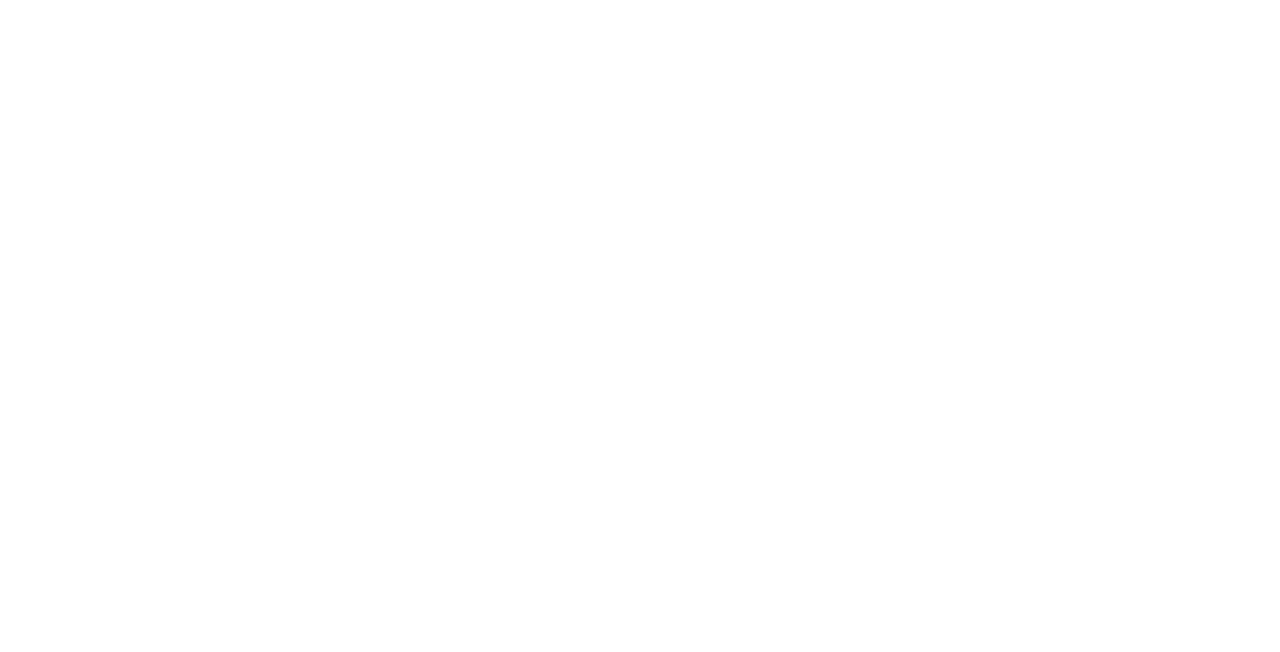
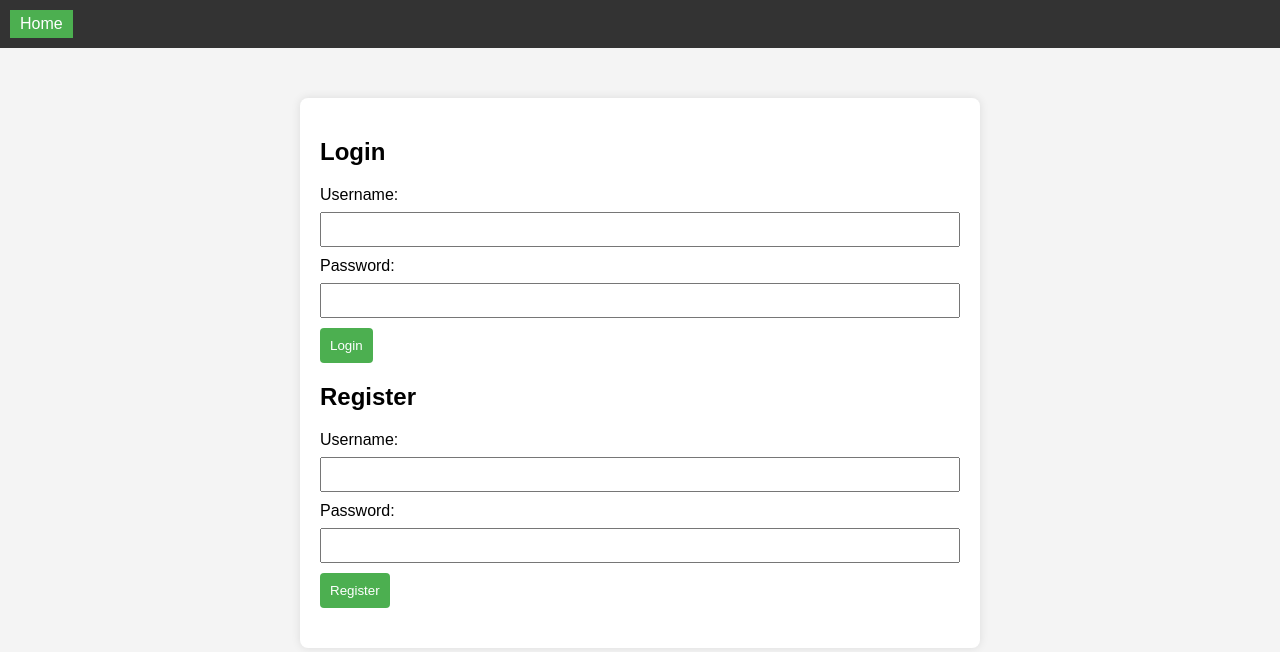
Before and after one commit to xaoccc/Daycare-Network, a Django app: page / in a window 1280 px wide. Before the commit the part shown is empty. Shown: the top 652 px of the page. Run offline with Django 4.2, Linux system fonts and the light colour scheme.

Commit message:
basic login/register template

```diff
--- a/DayCareApp/settings.py
+++ b/DayCareApp/settings.py
@@ -125,9 +125,9 @@ USE_TZ = True
 
 STATIC_URL = 'static/'
 
-# STATICFILES_DIRS = (
-#     BASE_DIR / 'static',
-# )
+STATICFILES_DIRS = (
+    BASE_DIR / 'static',
+)
 
 # Default primary key field type
 # https://docs.djangoproject.com/en/4.2/ref/settings/#default-auto-field
--- /dev/null
+++ b/static/css/styles.css
@@ -0,0 +1,60 @@
+body {
+            font-family: Arial, sans-serif;
+            margin: 0;
+            padding: 0;
+            background-color: #f4f4f4;
+        }
+
+        header {
+            background-color: #333;
+            color: #fff;
+            padding: 10px;
+            text-align: left;
+        }
+
+        #home-button {
+            display: inline-block;
+            padding: 5px 10px;
+            background-color: #4CAF50;
+            color: #fff;
+            text-decoration: none;
+        }
+
+        #login-register-panel {
+            margin: auto;
+            width: 50%;
+            padding: 20px;
+            background-color: #fff;
+            border-radius: 8px;
+            box-shadow: 0 0 10px rgba(0, 0, 0, 0.1);
+            margin-top: 50px;
+        }
+
+        #login-form, #register-form {
+            margin-bottom: 20px;
+        }
+
+        label {
+            display: block;
+            margin-bottom: 8px;
+        }
+
+        input {
+            width: 100%;
+            padding: 8px;
+            margin-bottom: 10px;
+            box-sizing: border-box;
+        }
+
+        button {
+            background-color: #4CAF50;
+            color: #fff;
+            padding: 10px;
+            border: none;
+            border-radius: 4px;
+            cursor: pointer;
+        }
+
+        button:hover {
+            background-color: #45a049;
+        }
--- a/templates/common/index.html
+++ b/templates/common/index.html
@@ -1,10 +1,109 @@
+{% load static %}
+
 <!DOCTYPE html>
 <html lang="en">
 <head>
-    <meta charset="UTF-8">
+    <meta charset="UTF-8"/>
+    <meta http-equiv="X-UA-Compatible" content="IE=edge"/>
+    <meta name="viewport" content="width=\, initial-scale=1.0"/>
     <title>Daycare Network</title>
+    <link rel="stylesheet" type="text/css" href="{% static 'css/styles.css' %}" />
+{#        <style>#}
+{#        body {#}
+{#            font-family: Arial, sans-serif;#}
+{#            margin: 0;#}
+{#            padding: 0;#}
+{#            background-color: #f4f4f4;#}
+{#        }#}
+{##}
+{#        header {#}
+{#            background-color: #333;#}
+{#            color: #fff;#}
+{#            padding: 10px;#}
+{#            text-align: left;#}
+{#        }#}
+{##}
+{#        #home-button {#}
+{#            display: inline-block;#}
+{#            padding: 5px 10px;#}
+{#            background-color: #4CAF50;#}
+{#            color: #fff;#}
+{#            text-decoration: none;#}
+{#        }#}
+{##}
+{#        #login-register-panel {#}
+{#            margin: auto;#}
+{#            width: 50%;#}
+{#            padding: 20px;#}
+{#            background-color: #fff;#}
+{#            border-radius: 8px;#}
+{#            box-shadow: 0 0 10px rgba(0, 0, 0, 0.1);#}
+{#            margin-top: 50px;#}
+{#        }#}
+{##}
+{#        #login-form, #register-form {#}
+{#            margin-bottom: 20px;#}
+{#        }#}
+{##}
+{#        label {#}
+{#            display: block;#}
+{#            margin-bottom: 8px;#}
+{#        }#}
+{##}
+{#        input {#}
+{#            width: 100%;#}
+{#            padding: 8px;#}
+{#            margin-bottom: 10px;#}
+{#            box-sizing: border-box;#}
+{#        }#}
+{##}
+{#        button {#}
+{#            background-color: #4CAF50;#}
+{#            color: #fff;#}
+{#            padding: 10px;#}
+{#            border: none;#}
+{#            border-radius: 4px;#}
+{#            cursor: pointer;#}
+{#        }#}
+{##}
+{#        button:hover {#}
+{#            background-color: #45a049;#}
+{#        }#}
+{#    </style>#}
 </head>
 <body>
 
+    <header>
+        <a href="#" id="home-button">Home</a>
+    </header>
+
+    <div id="login-register-panel">
+        <div id="login-form">
+            <h2>Login</h2>
+            <form action="login.php" method="post">
+                <label for="username">Username:</label>
+                <input type="text" id="username" name="username" required>
+
+                <label for="password">Password:</label>
+                <input type="password" id="password" name="password" required>
+
+                <button type="submit">Login</button>
+            </form>
+        </div>
+
+        <div id="register-form">
+            <h2>Register</h2>
+            <form action="register.php" method="post">
+                <label for="new-username">Username:</label>
+                <input type="text" id="new-username" name="new-username" required>
+
+                <label for="new-password">Password:</label>
+                <input type="password" id="new-password" name="new-password" required>
+
+                <button type="submit">Register</button>
+            </form>
+        </div>
+    </div>
+
 </body>
 </html>
```
